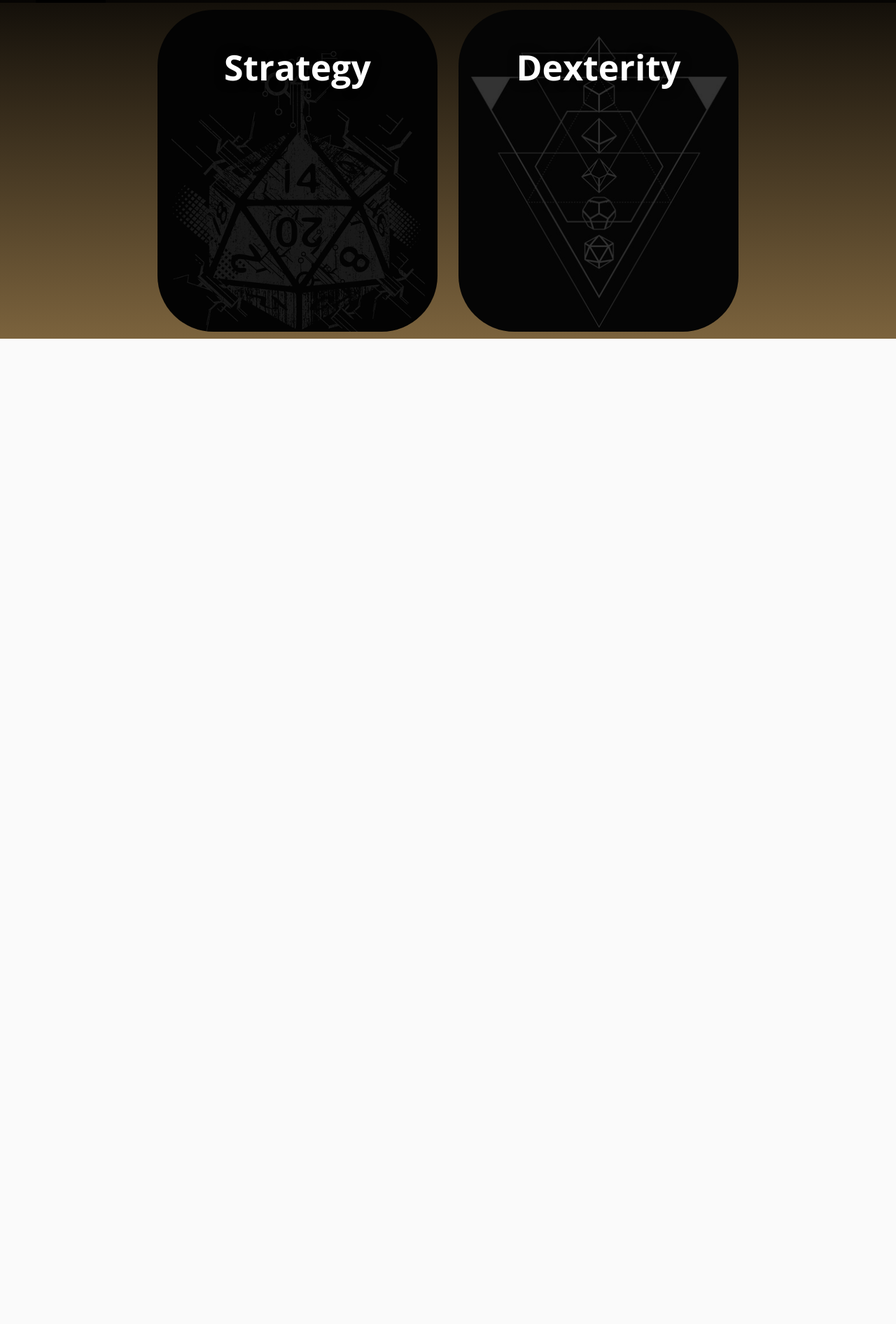
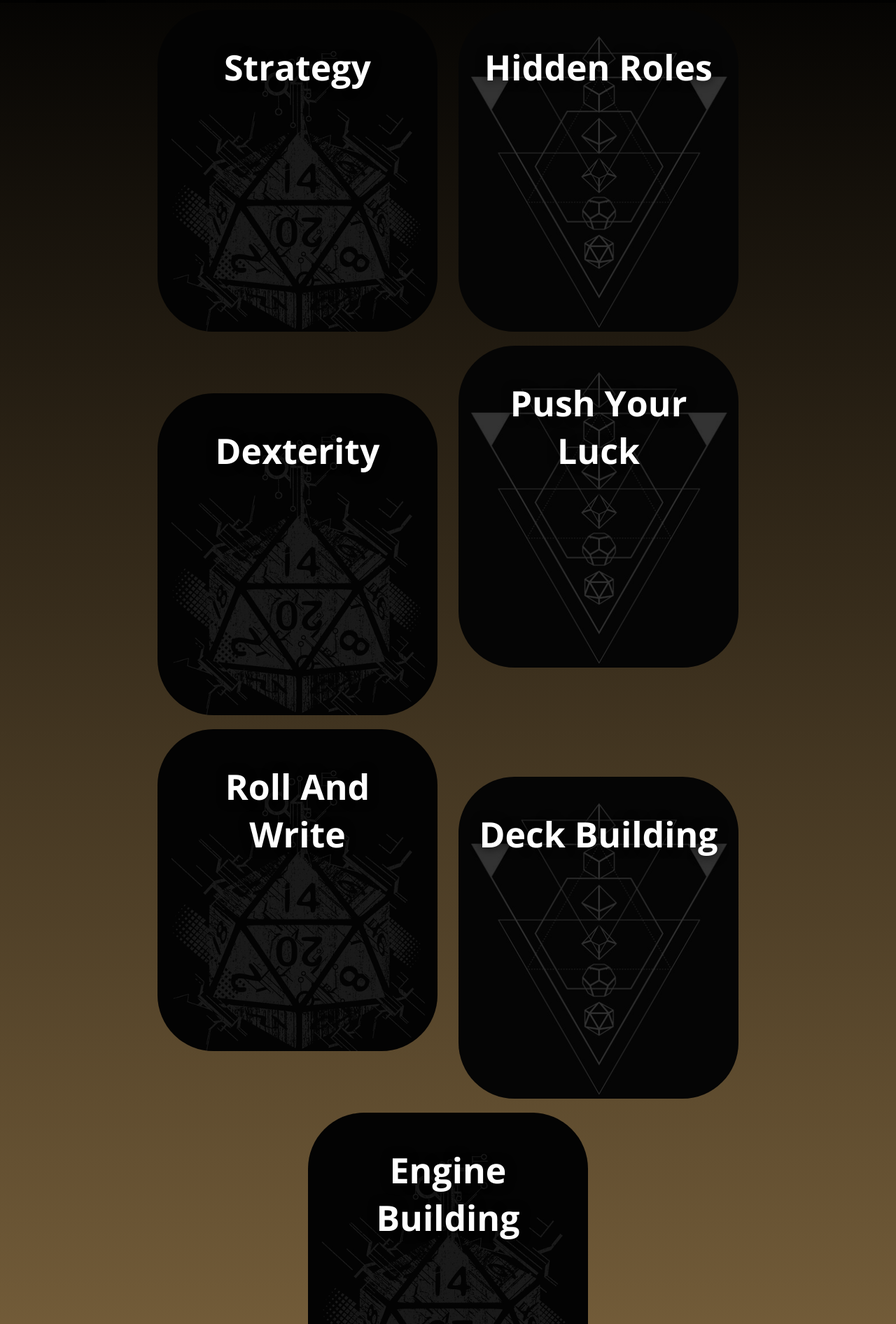
Before and after one commit to LSB616/nc-games, a React (Create React App) app: page /categories in a window 1280 px wide. Shown: the part 88-1980 px from the top of the page at 70% size. Before the commit the page ends 800 px from the top, so only its background shows below. Built offline with nearby package versions, Linux system fonts and the light colour scheme.

Commit message:
category page created with working links

```diff
--- a/src/components/CategoryPage.jsx
+++ b/src/components/CategoryPage.jsx
@@ -1,12 +1,43 @@
+import { Link } from 'react-router-dom'
+
 const CategoryPage = () => {
 return (
     <div className="col">
+        <Link to='/reviews?category=strategy'>
         <div className="homepage-card no1">
             <h4>Strategy</h4>
         </div>
+        </Link>
+        <Link to='/reviews?category=hidden-roles'>
         <div className="homepage-card no2">
+            <h4>Hidden Roles</h4>
+        </div>
+        </Link>
+        <Link to='/reviews?category=dexterity'>
+        <div className="homepage-card no1">
             <h4>Dexterity</h4>
         </div>
+        </Link>
+        <Link to='/reviews?category=push-your-luck'>
+        <div className="homepage-card no2">
+            <h4>Push Your Luck</h4>
+        </div>
+        </Link>
+        <Link to='/reviews?category=roll-and-write'>
+        <div className="homepage-card no1">
+            <h4>Roll And Write</h4>
+        </div>
+        </Link>
+        <Link to='/reviews?category=deck-building'>
+        <div className="homepage-card no2">
+            <h4>Deck Building</h4>
+        </div>
+        </Link>
+        <Link to='/reviews?category=engine-building'>
+        <div className="homepage-card no1">
+            <h4>Engine Building</h4>
+        </div>
+        </Link>
     </div>
 )
 };
```
